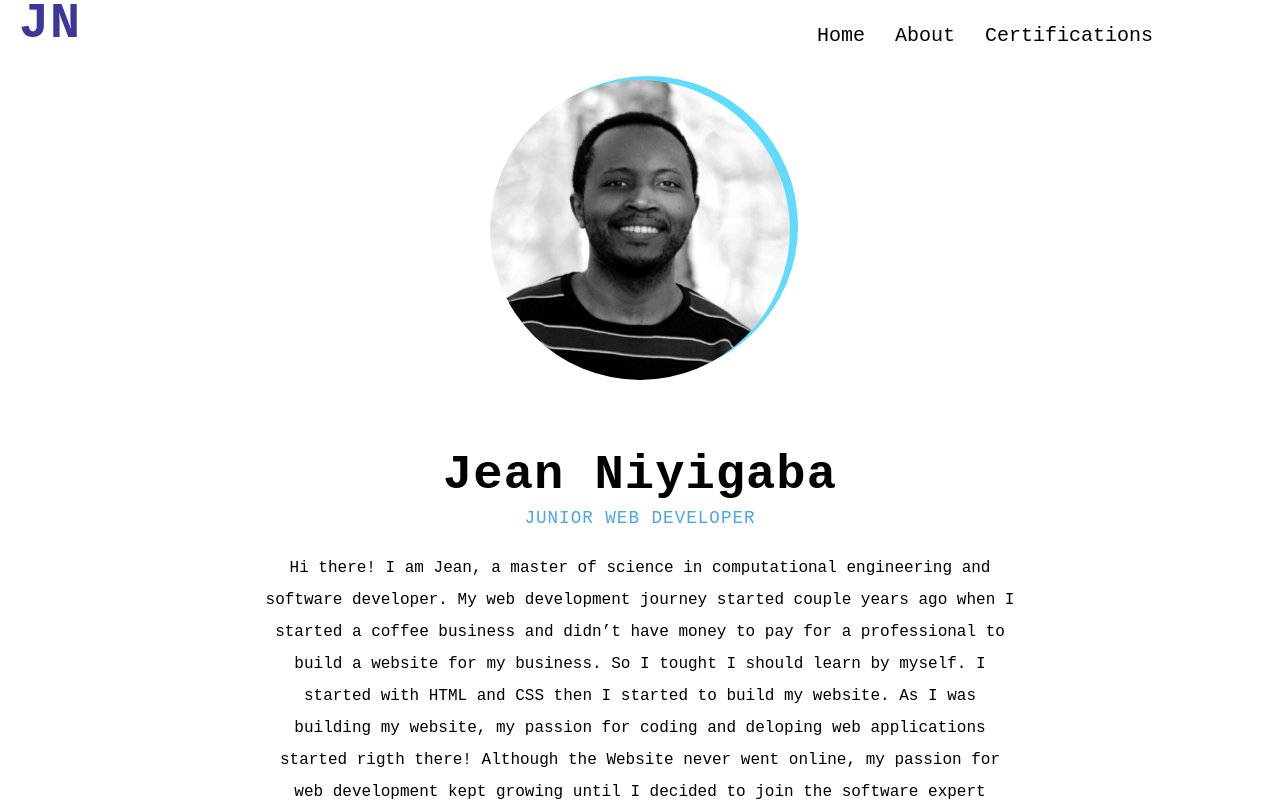
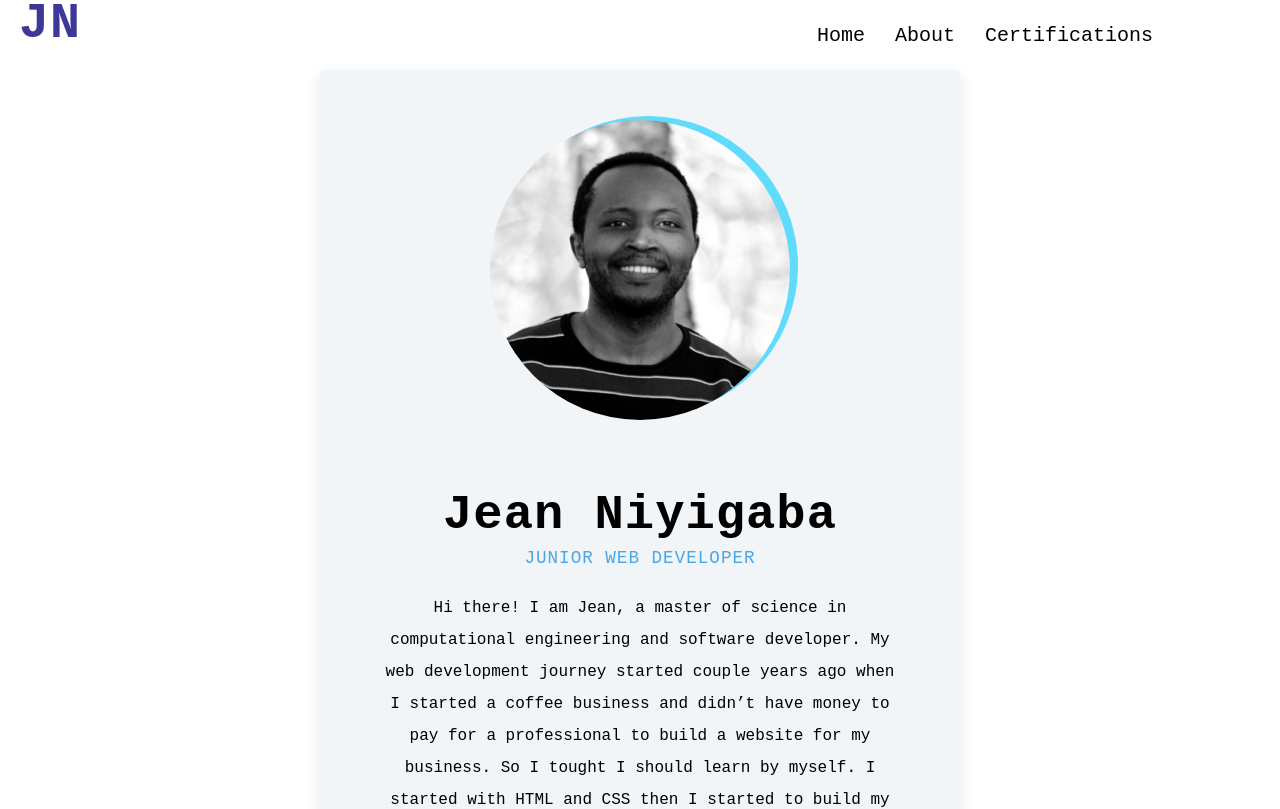
Before and after one commit to Jean198/jean-portfolio-react, a React (Create React App) app: page /about in a window 1280 px wide. Shown: the top 809 px of the page. Built offline with nearby package versions, Linux system fonts and the light colour scheme.

Commit message:
edited the about page

```diff
--- a/src/Components/Pages/About/About.js
+++ b/src/Components/Pages/About/About.js
@@ -5,7 +5,10 @@ import jeanPhoto from '../../../Assets/images/jean-about.jpg'
 
 export default function About() {
   return (
-    <div className='about-container'>
+    <main className='about-main'>
+      <div className='about-container'>
+
+
       <div className='about-image-container'>
         <img src={jeanPhoto} alt="My profile Pic" />
       </div>
@@ -20,6 +23,10 @@ export default function About() {
           As I am in middle stage of my developer journey, I am hoping to find a place to work , practice and develop my skills so that my dream to work as web developer would become true someday.
         </p>
       </div>
+
+
+
     </div>
+    </main>
   )
 }
--- a/src/Components/Pages/About/About.scss
+++ b/src/Components/Pages/About/About.scss
@@ -1,9 +1,34 @@
+.about-main{
+
+    background-color:white ;
+
     .about-container{
         display: flex;
         flex-direction: column;
         align-items: center;
         justify-content: center;
-    padding: 10px;
+        background-color: #F1F5F8;
+
+        border-radius: 0.25rem;
+        box-shadow:  0 5px 15px rgba(0, 0, 0, 0.1);
+
+        width: 50vw;
+        padding-top: 50px;
+        margin:0 auto;
+
+        @media screen and (max-width: 1200px){
+            width:70vw;
+          }
+
+
+        @media screen and (max-width: 768px){
+            width:95vw;
+          }
+
+
+
+
+
 
             .about-image-container{
 
@@ -37,7 +62,7 @@
 
             .About-text-container{
 
-        width:60%;
+                width:80%;
                 margin-top: 4em;
                 text-align: center;
                 margin-bottom: 100px;
@@ -61,4 +86,10 @@
                     font-weight: 200;
                   }
             }
+
+
+
+
     }
+
+}
```
Lines whose indentation alone changed are shown as unchanged.
